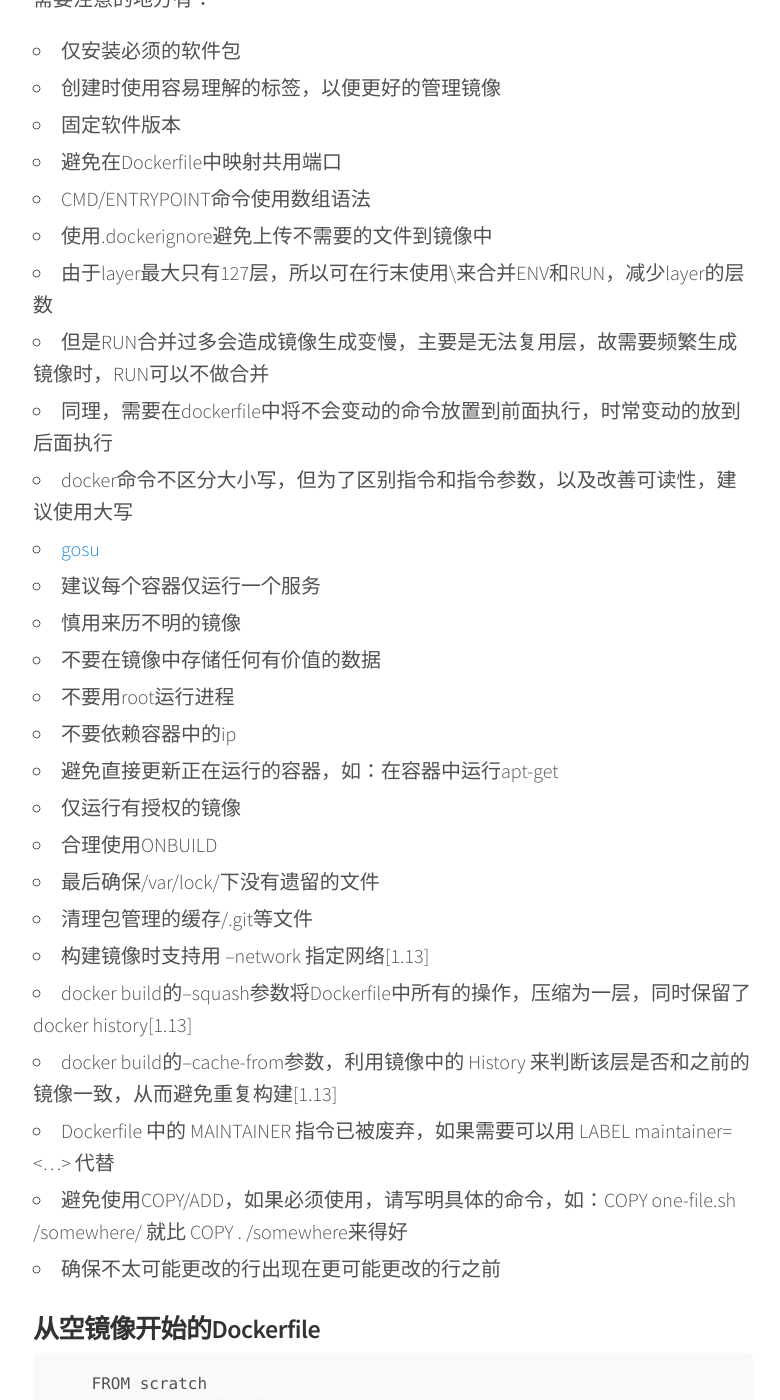
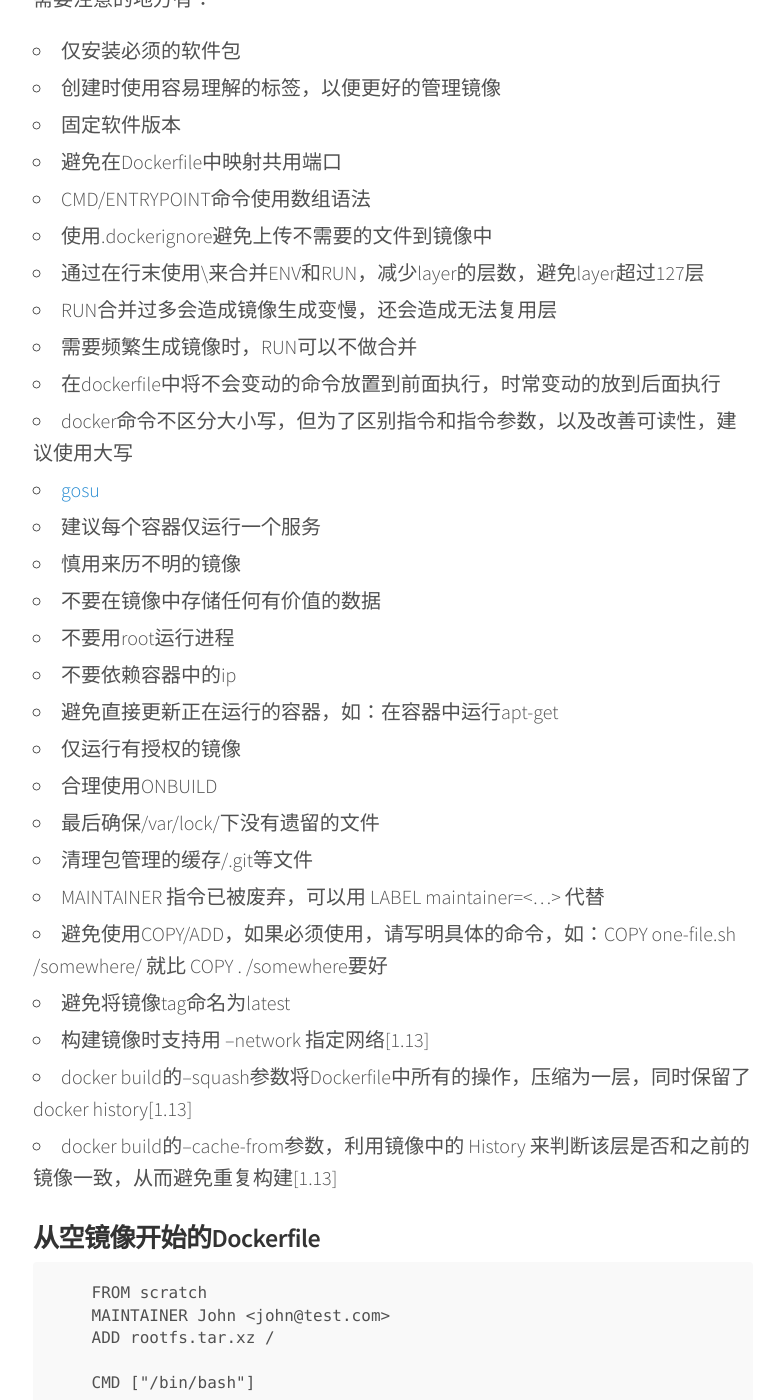
Before and after one commit to x1e/x1e.github.io, a Jekyll site: the page built from _posts/2017-03-01-docker_image.md, in a window 1280 px wide and 1400 px high, scrolled down 1173 px. Shown: the whole window, without its empty margins (247-1027 px from the left). Built offline with Jekyll 4.4.1, drawn with Linux system fonts in a browser that asks for light colours.

Commit message:
update docker_image

```diff
--- a/_posts/2017-03-01-docker_image.md
+++ b/_posts/2017-03-01-docker_image.md
@@ -37,9 +37,10 @@
 * 避免在Dockerfile中映射共用端口
 * CMD/ENTRYPOINT命令使用数组语法
 * 使用.dockerignore避免上传不需要的文件到镜像中
-* 由于layer最大只有127层，所以可在行末使用\来合并ENV和RUN，减少layer的层数
-* 但是RUN合并过多会造成镜像生成变慢，主要是无法复用层，故需要频繁生成镜像时，RUN可以不做合并
-* 同理，需要在dockerfile中将不会变动的命令放置到前面执行，时常变动的放到后面执行
+* 通过在行末使用\来合并ENV和RUN，减少layer的层数，避免layer超过127层
+* RUN合并过多会造成镜像生成变慢，还会造成无法复用层
+* 需要频繁生成镜像时，RUN可以不做合并
+* 在dockerfile中将不会变动的命令放置到前面执行，时常变动的放到后面执行
 * docker命令不区分大小写，但为了区别指令和指令参数，以及改善可读性，建议使用大写
 * [gosu](https://github.com/tianon/gosu)
 * 建议每个容器仅运行一个服务
@@ -52,12 +53,12 @@
 * 合理使用ONBUILD
 * 最后确保/var/lock/下没有遗留的文件
 * 清理包管理的缓存/.git等文件
+* MAINTAINER 指令已被废弃，可以用 LABEL maintainer=<...> 代替
+* 避免使用COPY/ADD，如果必须使用，请写明具体的命令，如：COPY one-file.sh /somewhere/ 就比 COPY . /somewhere要好
+* 避免将镜像tag命名为latest
 * 构建镜像时支持用 --network 指定网络[1.13]
 * docker build的--squash参数将Dockerfile中所有的操作，压缩为一层，同时保留了docker history[1.13]
 * docker build的--cache-from参数，利用镜像中的 History 来判断该层是否和之前的镜像一致，从而避免重复构建[1.13]
-* Dockerfile 中的 MAINTAINER 指令已被废弃，如果需要可以用 LABEL maintainer=<...> 代替
-* 避免使用COPY/ADD，如果必须使用，请写明具体的命令，如：COPY one-file.sh /somewhere/ 就比 COPY . /somewhere来得好
-* 确保不太可能更改的行出现在更可能更改的行之前
 
 ### 从空镜像开始的Dockerfile
 
```
